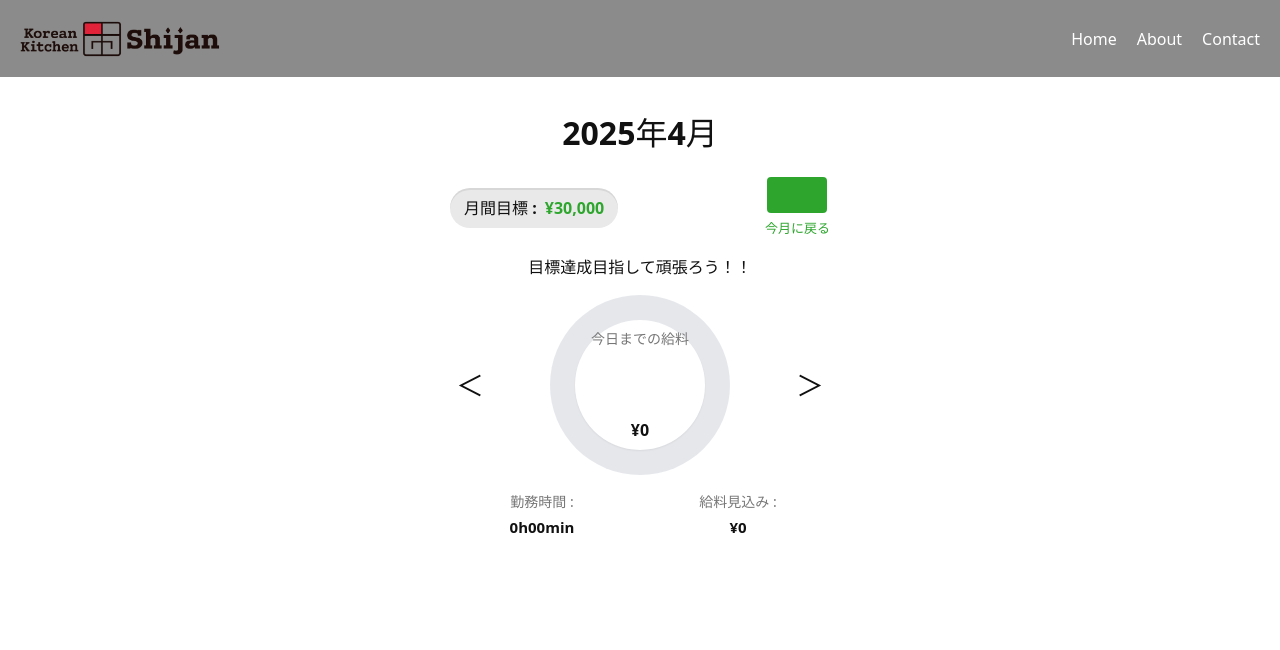
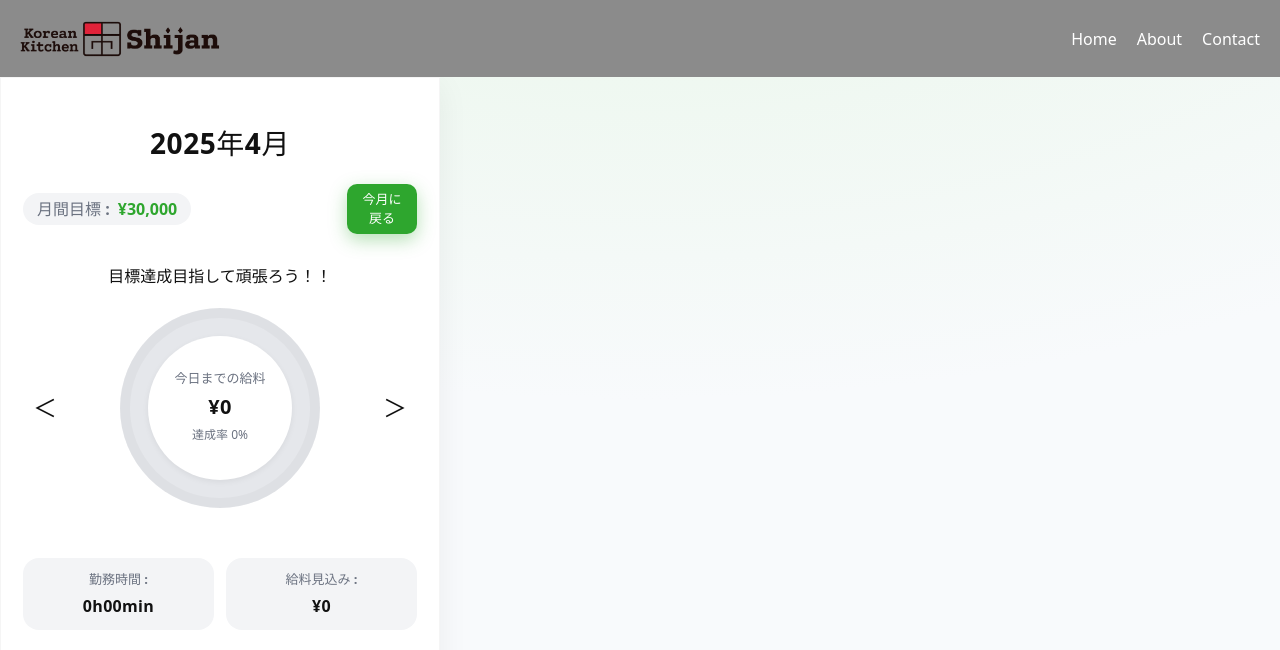
Before and after one commit to kei0101xw/web-shift-manager, a React (Vite) app in the folder frontend/: page /salarycalc in a window 1280 px wide. Shown: the top 650 px of the page. Built offline with nearby package versions, Linux system fonts and the light colour scheme; sample sign-in values are in the browser's storage.

Commit message:
[fix]UIの修正

```diff
--- a/frontend/src/pages/SalaryCalc.css
+++ b/frontend/src/pages/SalaryCalc.css
@@ -1,9 +1,24 @@
 :root {
   --green: #2ea62e;
+  --green-weak: #e7f6e7;
   --text: #111;
-  --muted: #777;
-  --pill-bg: #e9e9e9;
+  --muted: #6b7280;
+  --pill-bg: #f3f4f6;
   --circle-bg: #e5e7eb;
+  --card-bg: #fff;
+  --ring: rgba(16, 185, 129, 0.25);
+  --shadow: 0 8px 30px rgba(0, 0, 0, 0.06);
+}
+
+@media (prefers-color-scheme: dark) {
+  :root {
+    --text: #f8fafc;
+    --muted: #a3aab5;
+    --pill-bg: #1f2937;
+    --circle-bg: #111827;
+    --card-bg: #0b0f14;
+    --shadow: 0 8px 30px rgba(0, 0, 0, 0.4);
+  }
 }
 
 * {
@@ -13,6 +28,12 @@ body {
   margin: 0;
   font-family: system-ui, -apple-system, "Hiragino Kaku Gothic ProN",
     "Noto Sans JP", sans-serif;
+  background: radial-gradient(
+      1200px 600px at 50% -200px,
+      var(--green-weak),
+      transparent
+    ),
+    #f8fafc;
 }
 
 button {
@@ -20,31 +41,38 @@ button {
   cursor: pointer;
 }
 
-/* コンテナ */
+/* コンテナ（カード） */
 .salary-calc {
-  max-width: 420px;
-  margin: 0 auto;
-  padding: 24px 20px 48px;
+  max-width: 440px;
+  height: 855px;
+  /* margin: 24px auto 56px; */
+  padding: 24px 22px 40px;
   color: var(--text);
+  background: var(--card-bg);
+  /* border-radius: 20px; */
+  box-shadow: var(--shadow);
+  border: 1px solid rgba(0, 0, 0, 0.04);
 }
 
 /* 見出し */
 .salary-calc__month {
   text-align: center;
-  font-size: 32px;
-  font-weight: 700;
-  margin: 8px 0 20px;
+  font-size: 28px;
+  font-weight: 800;
+  letter-spacing: 0.02em;
+  margin: 20px 0 20px;
 }
 
-/* 上部ラッパー（目標 & 戻るボタンを横並び） */
+/* 上部 */
 .salary-calc__top {
   display: flex;
   justify-content: space-between;
   align-items: center;
-  margin-bottom: 16px;
+  gap: 12px;
+  margin-bottom: 14px;
 }
 
-/* 月間目標 */
+/* 目標ピル */
 .salary-calc__goal-wrapper {
   display: inline-flex;
   align-items: center;
@@ -52,91 +80,135 @@ button {
   background: var(--pill-bg);
   border-radius: 999px;
   padding: 8px 14px;
-  font-weight: 600;
-  box-shadow: 0 2px 0 rgba(0, 0, 0, 0.08) inset;
+  font-weight: 700;
+  line-height: 1;
 }
 .salary-calc__goal-label {
-  margin: 0;
+  color: var(--muted);
 }
 .salary-calc__goal-value {
   color: var(--green);
 }
 
-/* 戻るボタン */
+/* 戻る */
 .salary-calc__back-wrapper {
   display: grid;
   justify-items: center;
   gap: 6px;
 }
 .salary-calc__back-square {
-  width: 60px;
-  height: 36px;
+  width: 70px;
+  height: 50px;
   background: var(--green);
+  font-size: 13px;
   border: none;
-  border-radius: 4px;
+  border-radius: 10px;
+  color: #fff;
+  font-weight: 800;
+  box-shadow: 0 6px 18px rgba(46, 166, 46, 0.35);
+  transition: transform 0.08s ease, filter 0.1s ease, box-shadow 0.2s ease;
+}
+.salary-calc__back-square:hover {
+  filter: brightness(1.02);
+}
+.salary-calc__back-square:active {
+  transform: translateY(1px) scale(0.99);
+}
+.salary-calc__back-square:focus-visible {
+  outline: 3px solid var(--ring);
+  outline-offset: 2px;
 }
 .salary-calc__back-text {
   color: var(--green);
-  font-size: 13px;
+  font-size: 12px;
+  font-weight: 700;
 }
 
 /* コメント */
 .salary-calc__comment {
   text-align: center;
-  margin: 12px 0 16px;
-  font-weight: 500;
+  margin: 30px 0 20px;
+  font-weight: 600;
+  color: var(--text);
 }
 
 /* ナビゲーション（矢印＋円） */
 .salary-calc__navigation {
   display: grid;
-  grid-template-columns: 40px 1fr 40px;
+  grid-template-columns: 44px 1fr 44px;
   align-items: center;
-  margin: 8px 0 16px;
+  margin: 4px 0 50px;
 }
 .salary-calc__nav-arrow {
-  font-size: 28px;
+  font-size: 24px;
   color: var(--text);
   background: transparent;
   border: none;
-  line-height: 1;
+  width: 44px;
+  height: 44px;
+  border-radius: 12px;
+  transition: background 0.15s ease, transform 0.08s ease;
+}
+.salary-calc__nav-arrow:hover {
+  background: var(--pill-bg);
+}
+.salary-calc__nav-arrow:active {
+  transform: scale(0.98);
+}
+.salary-calc__nav-arrow:focus-visible {
+  outline: 3px solid var(--ring);
+  outline-offset: 2px;
 }
 
 /* 円グラフ */
 .salary-calc__summary {
-  --progress: 0; /* JSXから 0〜1 を渡す */
+  /* 0〜1 の進捗が入る */
+  --progress: 0;
   --angle: calc(var(--progress) * 360deg);
   position: relative;
-  width: 180px;
-  height: 180px;
+  width: 200px;
+  height: 200px;
   margin: 0 auto;
   border-radius: 50%;
   background: conic-gradient(var(--green) var(--angle), var(--circle-bg) 0);
   display: grid;
   place-items: center;
+  transition: background 0.5s ease; /* 進捗のアニメ */
+  box-shadow: inset 0 0 0 10px rgba(0, 0, 0, 0.03);
 }
 .salary-calc__summary::before {
   content: "";
   position: absolute;
   width: 72%;
   height: 72%;
-  background: #fff;
+  background: var(--card-bg);
   border-radius: 50%;
-  box-shadow: 0 1px 2px rgba(0, 0, 0, 0.06);
+  box-shadow: 0 2px 6px rgba(0, 0, 0, 0.06);
 }
-.salary-calc__summary-label,
-.salary-calc__summary-value {
+
+/* 円内のラベル */
+.salary-calc__ring-labels {
   position: relative;
   z-index: 1;
-  text-align: center;
+  display: grid;
+  place-items: center;
+  gap: 2px;
+  transform: translateY(-2px);
 }
 .salary-calc__summary-label {
-  font-size: 14px;
+  font-size: 13px;
   color: var(--muted);
 }
 .salary-calc__summary-value {
-  font-weight: 700;
-  margin-top: 4px;
+  font-weight: 800;
+  font-size: 20px;
+  margin-top: 2px;
+  letter-spacing: 0.02em;
+}
+.salary-calc__summary-sub {
+  font-size: 12px;
+  color: var(--muted);
+  margin-top: 2px;
 }
 
 /* 下部（勤務時間・給料見込み） */
@@ -144,29 +216,34 @@ button {
   display: grid;
   grid-template-columns: 1fr 1fr;
   gap: 12px;
-  margin: 16px 0 40px;
+  margin: 14px 0 4px;
 }
 .salary-calc__detail {
+  background: var(--pill-bg);
+  border-radius: 16px;
+  padding: 12px 10px;
   display: grid;
   justify-items: center;
   gap: 4px;
 }
 .salary-calc__detail-label {
   color: var(--muted);
-  font-size: 14px;
+  font-size: 13px;
+  font-weight: 600;
 }
 .salary-calc__detail-value {
-  font-weight: 600;
-  font-size: 15px;
+  font-weight: 800;
+  font-size: 16px;
+  letter-spacing: 0.02em;
 }
 
-/* スマホ小画面対応 */
+/* スマホ対応 */
 @media (max-width: 360px) {
   .salary-calc__month {
-    font-size: 28px;
+    font-size: 24px;
   }
   .salary-calc__summary {
-    width: 160px;
-    height: 160px;
+    width: 170px;
+    height: 170px;
   }
 }
--- a/frontend/src/pages/SalaryCalc.jsx
+++ /dev/null
@@ -1,42 +0,0 @@
-import React from "react";
-import "./SalaryCalc.css";
-
-const SalaryCalc = () => {
-  return (
-    <div className="salary-calc">
-      <p className="salary-calc__month">2025年4月</p>
-      <div className="salary-calc__top">
-        <div className="salary-calc__goal-wrapper">
-          <div className="salary-calc__goal">月間目標 : </div>
-          <div className="salary-calc__goal-value">¥30,000</div>
-        </div>
-        <div className="salary-calc__back-wrapper">
-          <button className="salary-calc__back-square"></button>
-          <div className="salary-calc__back-text">今月に戻る</div>
-        </div>
-      </div>
-      <div className="salary-calc__comment">目標達成目指して頑張ろう！！</div>
-
-      <div className="salary-calc__navigation">
-        <button className="salary-calc__nav-arrow">＜</button>
-        <div className="salary-calc__summary" style={{ "--progress": 0 }}>
-          <div className="salary-calc__summary-label">今日までの給料</div>
-          <div className="salary-calc__summary-value">¥0</div>
-        </div>
-        <button className="salary-calc__nav-arrow">＞</button>
-      </div>
-      <div className="salary-calc__details">
-        <div className="salary-calc__detail">
-          <div className="salary-calc__detail-label">勤務時間 : </div>
-          <div className="salary-calc__detail-value">0h00min</div>
-        </div>
-        <div className="salary-calc__detail">
-          <div className="salary-calc__detail-label">給料見込み : </div>
-          <div className="salary-calc__detail-value">¥0</div>
-        </div>
-      </div>
-    </div>
-  );
-};
-
-export default SalaryCalc;
--- /dev/null
+++ b/frontend/src/pages/SalaryCalc.tsx
@@ -0,0 +1,125 @@
+import React from "react";
+import "./SalaryCalc.css";
+
+type Props = {
+  monthLabel?: string; // 表示する月（例: "2025年4月"）
+  goalYen?: number; // 目標金額
+  earnedYen?: number; // 今日までの給料
+  workedMinutes?: number; // 勤務合計（分）
+  estimatedYen?: number; // 今月の給料見込み
+  onPrevMonth?: () => void; // ＜
+  onNextMonth?: () => void; // ＞
+  onBackToCurrent?: () => void; // 今月に戻る
+};
+
+const fmtYen = (n: number) => "¥" + Math.floor(n).toLocaleString("ja-JP");
+
+const fmtHm = (totalMin: number) => {
+  const h = Math.floor((totalMin || 0) / 60);
+  const m = (totalMin || 0) % 60;
+  return `${h}h${String(m).padStart(2, "0")}min`;
+};
+
+const clamp01 = (v: number) => Math.max(0, Math.min(1, v));
+
+const SalaryCalc: React.FC<Props> = ({
+  monthLabel = "2025年4月",
+  goalYen = 30000,
+  earnedYen = 0,
+  workedMinutes = 0,
+  estimatedYen = 0,
+  onPrevMonth,
+  onNextMonth,
+  onBackToCurrent,
+}) => {
+  const progress = goalYen > 0 ? clamp01(earnedYen / goalYen) : 0;
+
+  return (
+    <section className="salary-calc" aria-labelledby="sc-month">
+      <p id="sc-month" className="salary-calc__month">
+        {monthLabel}
+      </p>
+
+      <div className="salary-calc__top">
+        <div className="salary-calc__goal-wrapper" aria-live="polite">
+          <span className="salary-calc__goal-label">月間目標 :</span>
+          <span className="salary-calc__goal-value">{fmtYen(goalYen)}</span>
+        </div>
+
+        <div className="salary-calc__back-wrapper">
+          <button
+            type="button"
+            className="salary-calc__back-square"
+            onClick={onBackToCurrent}
+            aria-label="今月に戻る"
+            title="今月に戻る"
+          >
+            今月に <br />
+            戻る
+          </button>
+        </div>
+      </div>
+
+      <p className="salary-calc__comment">目標達成目指して頑張ろう！！</p>
+
+      <div className="salary-calc__navigation">
+        <button
+          type="button"
+          className="salary-calc__nav-arrow"
+          onClick={onPrevMonth}
+          aria-label="前の月へ"
+          title="前の月へ"
+        >
+          ＜
+        </button>
+
+        <div
+          className="salary-calc__summary"
+          style={{ ["--progress" as any]: progress } as React.CSSProperties}
+          role="progressbar"
+          aria-valuenow={Math.round(progress * 100)}
+          aria-valuemin={0}
+          aria-valuemax={100}
+          aria-label="目標達成率"
+        >
+          <div className="salary-calc__ring-labels">
+            <div className="salary-calc__summary-label">今日までの給料</div>
+            <div className="salary-calc__summary-value">
+              {fmtYen(earnedYen)}
+            </div>
+            <div className="salary-calc__summary-sub">
+              達成率 {Math.round(progress * 100)}%
+            </div>
+          </div>
+        </div>
+
+        <button
+          type="button"
+          className="salary-calc__nav-arrow"
+          onClick={onNextMonth}
+          aria-label="次の月へ"
+          title="次の月へ"
+        >
+          ＞
+        </button>
+      </div>
+
+      <div className="salary-calc__details">
+        <div className="salary-calc__detail">
+          <div className="salary-calc__detail-label">勤務時間 :</div>
+          <div className="salary-calc__detail-value">
+            {fmtHm(workedMinutes)}
+          </div>
+        </div>
+        <div className="salary-calc__detail">
+          <div className="salary-calc__detail-label">給料見込み :</div>
+          <div className="salary-calc__detail-value">
+            {fmtYen(estimatedYen)}
+          </div>
+        </div>
+      </div>
+    </section>
+  );
+};
+
+export default SalaryCalc;
```
